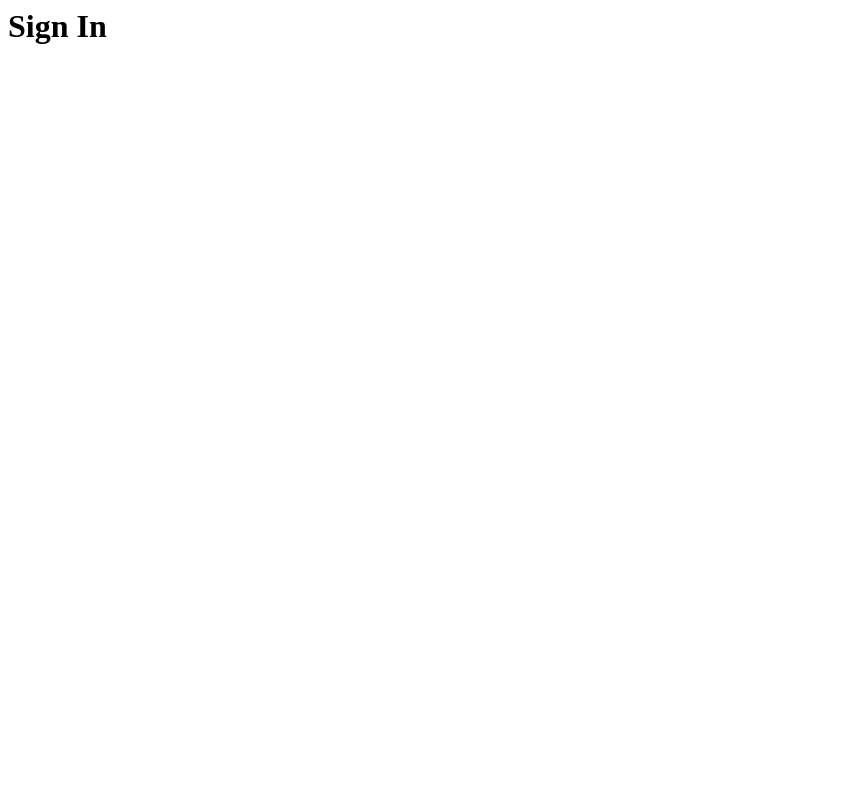
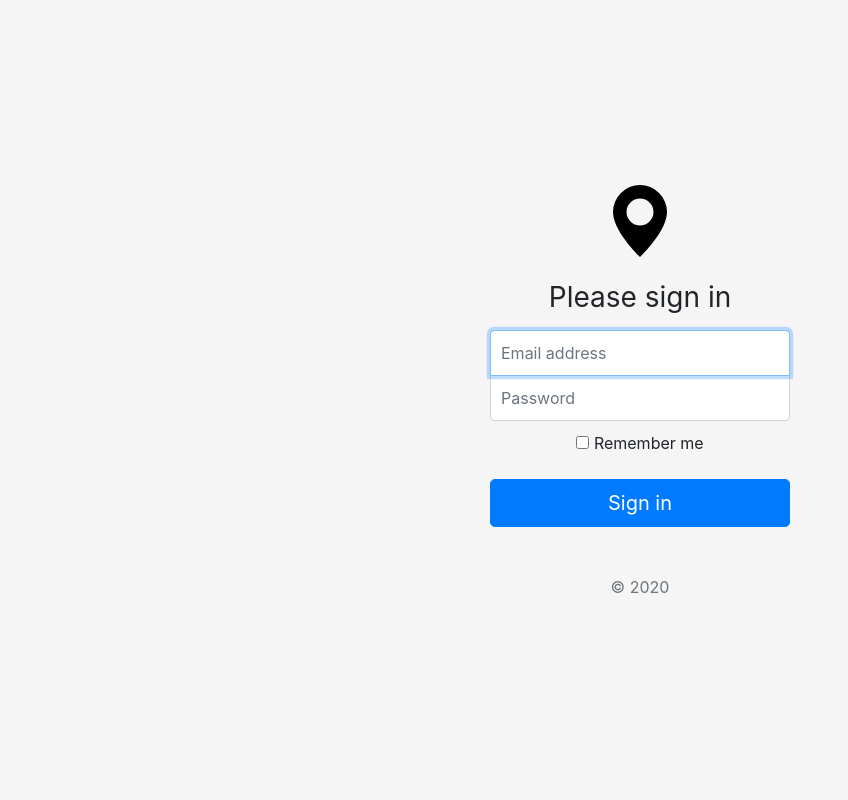
Before and after one commit to enricoDec/JourneyMap, a Django app: page /login/ in a window 1280 px wide. Before the commit the part shown is almost empty. Shown: the whole page, without its empty margins (0-848 px from the left). Run offline with Django 3.2, Linux system fonts and the light colour scheme; some libraries are stand-ins or nearby versions.

Commit message:
add sign-in view

```diff
--- /dev/null
+++ b/JourneyMap/static/JourneyMap/signin.css
@@ -0,0 +1,44 @@
+html,
+body {
+  height: 100%;
+}
+
+body {
+  display: -ms-flexbox;
+  display: flex;
+  -ms-flex-align: center;
+  align-items: center;
+  padding-top: 40px;
+  padding-bottom: 40px;
+  background-color: #f5f5f5;
+}
+
+.form-signin {
+  width: 100%;
+  max-width: 330px;
+  padding: 15px;
+  margin: auto;
+}
+.form-signin .checkbox {
+  font-weight: 400;
+}
+.form-signin .form-control {
+  position: relative;
+  box-sizing: border-box;
+  height: auto;
+  padding: 10px;
+  font-size: 16px;
+}
+.form-signin .form-control:focus {
+  z-index: 2;
+}
+.form-signin input[type="email"] {
+  margin-bottom: -1px;
+  border-bottom-right-radius: 0;
+  border-bottom-left-radius: 0;
+}
+.form-signin input[type="password"] {
+  margin-bottom: 10px;
+  border-top-left-radius: 0;
+  border-top-right-radius: 0;
+}
--- a/JourneyMap/templates/JourneyMap/sign_in.html
+++ b/JourneyMap/templates/JourneyMap/sign_in.html
@@ -1,2 +1,56 @@
 {% load i18n %}
-<h1>{% trans "Sign In" %}</h1>
+{% load static %}
+<!doctype html>
+<html lang="en">
+<head>
+    <meta charset="utf-8">
+    <meta name="viewport" content="width=device-width, initial-scale=1, shrink-to-fit=no">
+    <meta name="description" content="">
+    <meta name="author" content="Mark Otto, Jacob Thornton, and Bootstrap contributors">
+    <meta name="generator" content="Jekyll v4.0.1">
+    {% if title %}
+        <title>Journey Map - {{ title }}</title>
+    {% else %}
+        <title>Journey Map</title>
+    {% endif %}
+
+    <link rel="canonical" href="https://getbootstrap.com/docs/4.5/examples/sign-in/">
+    <!-- Bootstrap core CSS -->
+    <link rel="stylesheet" type="text/css" href="{% static 'JourneyMap/bootstrap.css' %}">
+
+    <style>
+        .bd-placeholder-img {
+            font-size: 1.125rem;
+            text-anchor: middle;
+            -webkit-user-select: none;
+            -moz-user-select: none;
+            -ms-user-select: none;
+            user-select: none;
+        }
+
+        @media (min-width: 768px) {
+            .bd-placeholder-img-lg {
+                font-size: 3.5rem;
+            }
+        }
+    </style>
+    <!-- Static Main CSS -->
+    <link rel="stylesheet" type="text/css" href="{% static 'JourneyMap/signin.css' %}">
+</head>
+<body class="text-center">
+<form class="form-signin">
+    <img class="mb-4" src="{% static 'JourneyMap/temp-logo.svg' %}" alt="" width="72" height="72">
+    <h1 class="h3 mb-3 font-weight-normal">{% trans 'Please sign in' %}</h1>
+    <label for="inputEmail" class="sr-only">Email address</label>
+    <input type="email" id="inputEmail" class="form-control" placeholder="{% trans 'Email address' %}" required autofocus>
+    <label for="inputPassword" class="sr-only">Password</label>
+    <input type="password" id="inputPassword" class="form-control" placeholder="{% trans 'Password' %}" required>
+    <div class="checkbox mb-3">
+        <label>
+            <input type="checkbox" value="{% trans 'remember-me' %}"> Remember me
+        </label>
+    </div>
+    <button class="btn btn-lg btn-primary btn-block" type="submit">{% trans 'Sign in' %}</button>
+    <p class="mt-5 mb-3 text-muted">&copy; 2020</p>
+</form>
+</body>
```
Also changed, not shown: JourneyMap/static/JourneyMap/temp-logo.svg (added).
